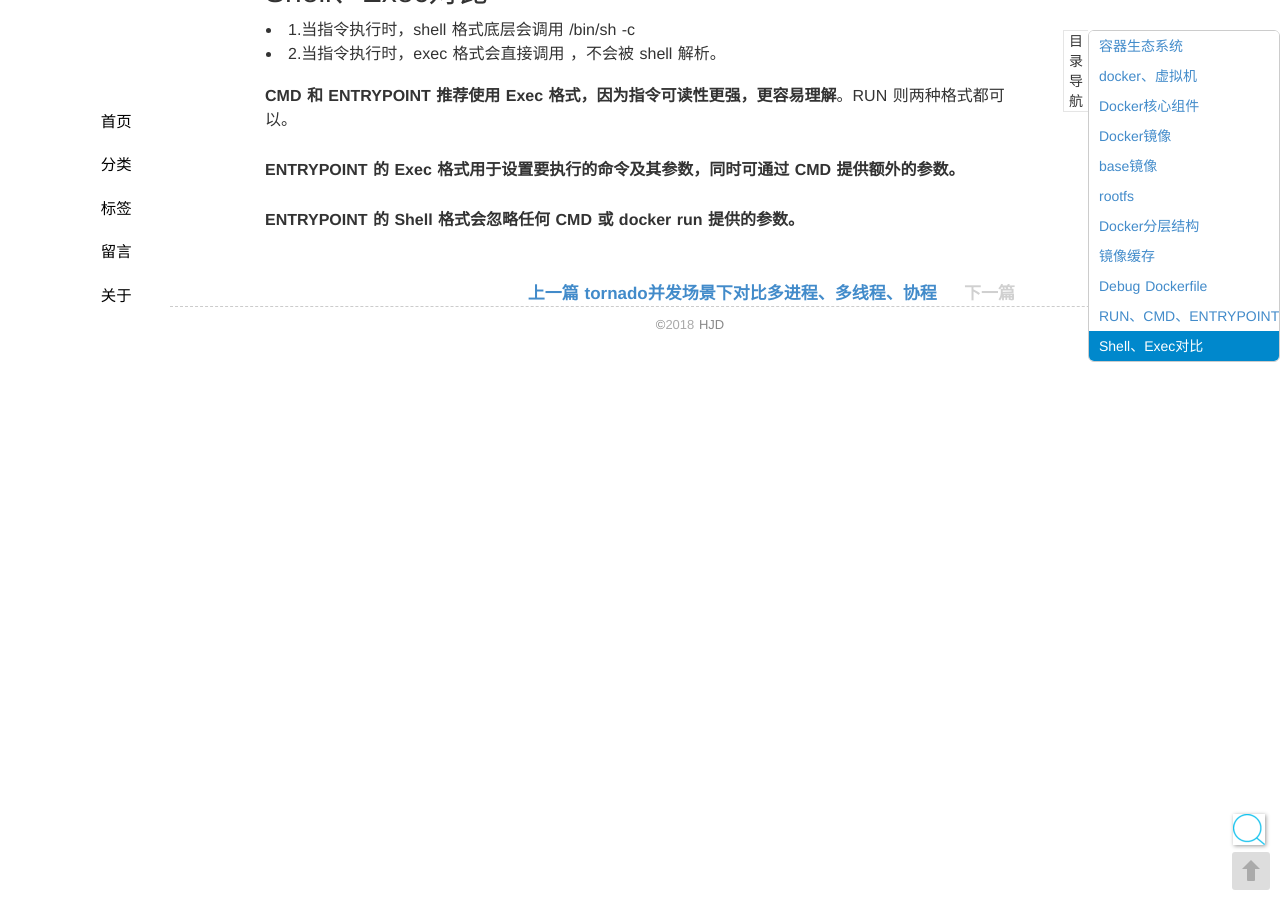
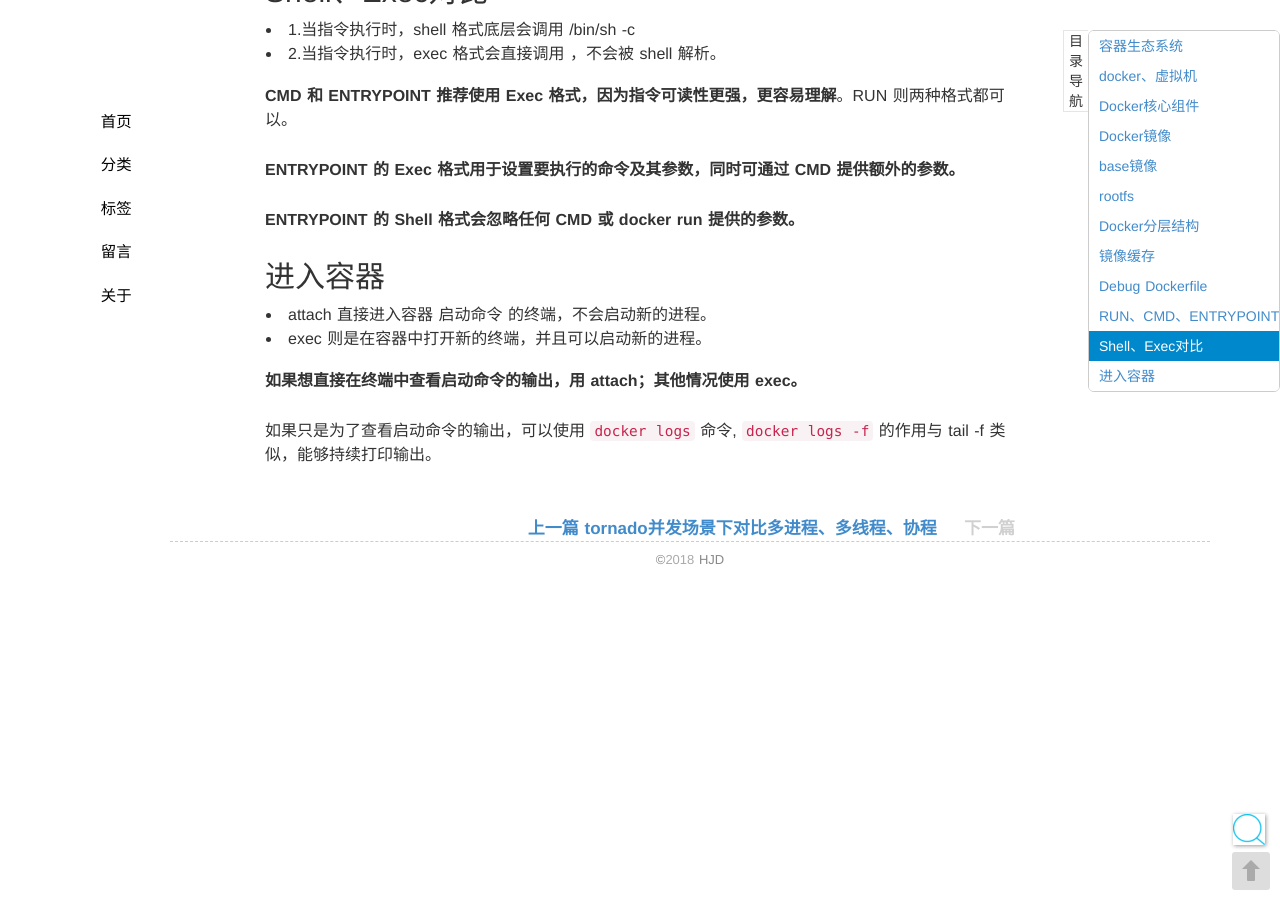
Before and after one commit to seekplum/seekplum.github.io, a Jekyll site: the page built from _posts/2018-08-06-continuous-learning-docker.md, in a window 1280 px wide and 900 px high, scrolled down 7280 px. Built offline with Jekyll 4.4.1, drawn with Linux system fonts in a browser that asks for light colours; comment, search, counter and statistics services are not loaded.

Commit message:
更新进入docker方式

```diff
--- a/_posts/2018-08-06-continuous-learning-docker.md
+++ b/_posts/2018-08-06-continuous-learning-docker.md
@@ -235,3 +235,11 @@ Dockerfile中每个指令都会创建一个镜像层，上层是依赖于下层
 **ENTRYPOINT 的 Exec 格式用于设置要执行的命令及其参数，同时可通过 CMD 提供额外的参数。**
 
 **ENTRYPOINT 的 Shell 格式会忽略任何 CMD 或 docker run 提供的参数。**
+
+## 进入容器
+* attach 直接进入容器 启动命令 的终端，不会启动新的进程。
+* exec 则是在容器中打开新的终端，并且可以启动新的进程。
+
+**如果想直接在终端中查看启动命令的输出，用 attach；其他情况使用 exec。**
+
+如果只是为了查看启动命令的输出，可以使用 `docker logs` 命令, `docker logs -f` 的作用与 tail -f 类似，能够持续打印输出。
```
